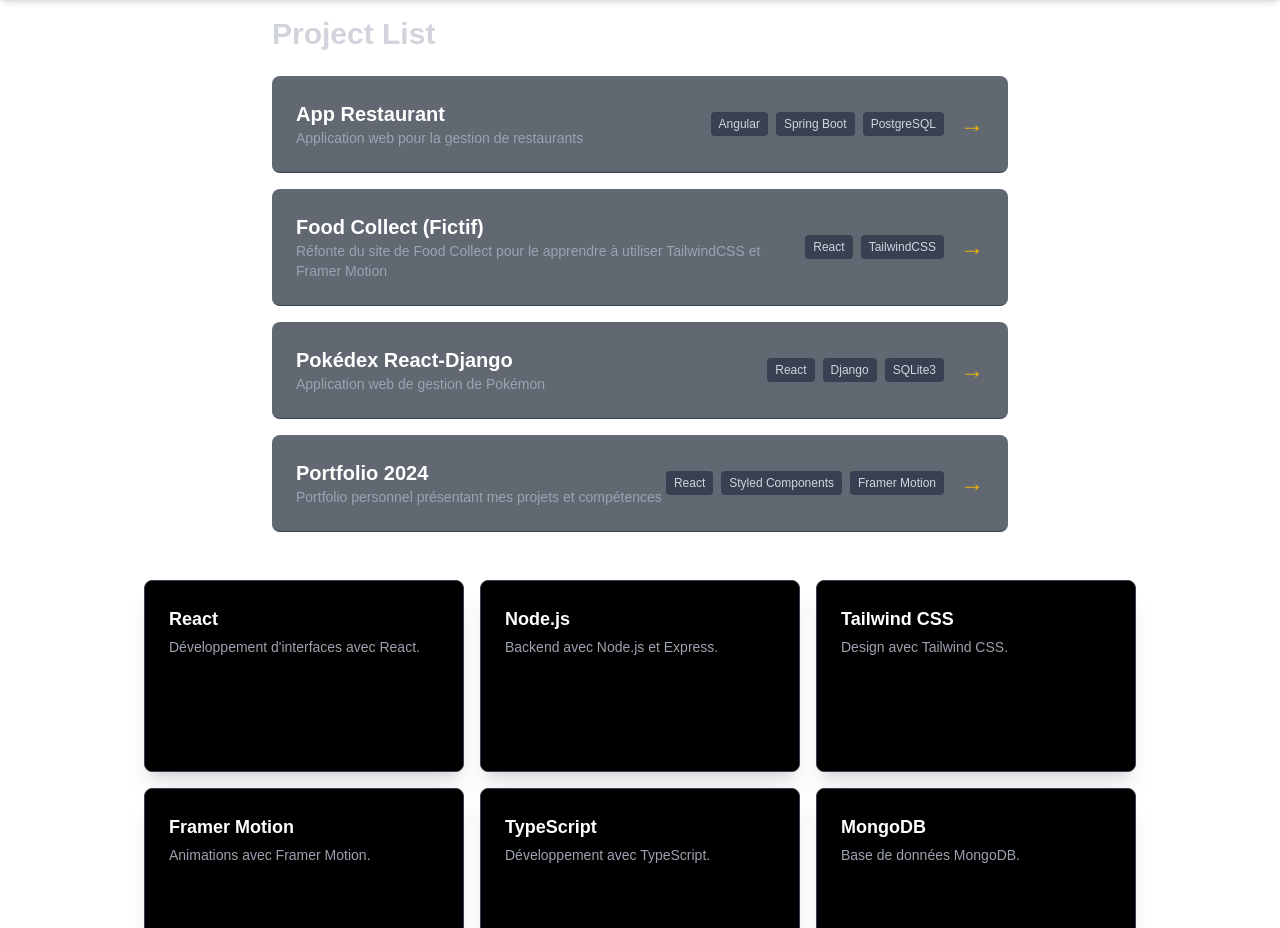
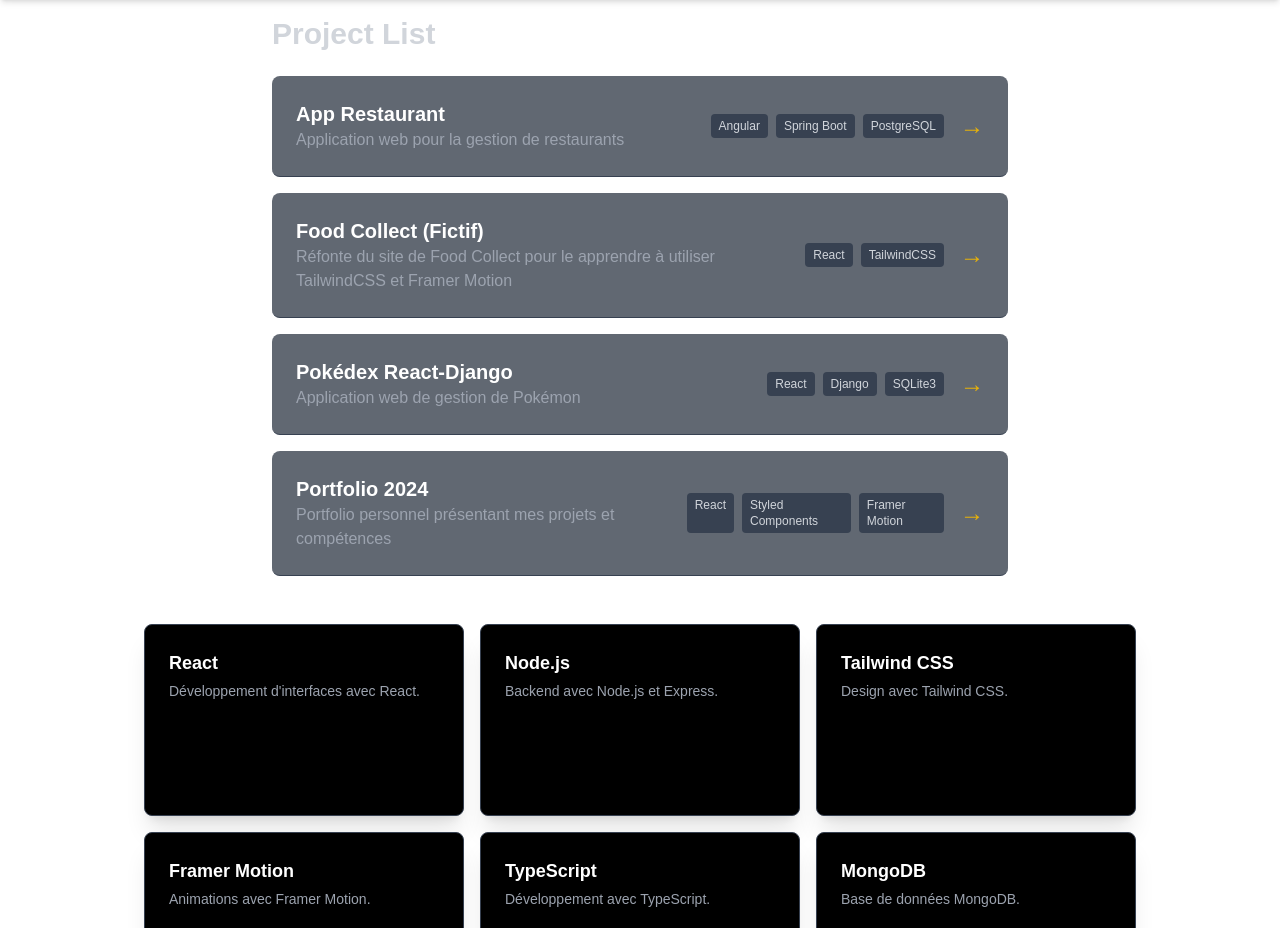
Before and after one commit to D-Seonay/portfolio-matheo-delaunay-2025, a Next.js app: page / in a window 1280 px wide. Shown: the part 820-1748 px from the top of the page. Built offline with nearby package versions, Linux system fonts and the light colour scheme.

Commit message:
Improve ProjectList mobile responsiveness and layout

```diff
--- a/src/app/components/ProjectList.tsx
+++ b/src/app/components/ProjectList.tsx
@@ -71,7 +71,7 @@ export default function ProjectList() {
             onMouseLeave={() => setHoveredIndex(null)}
           >
             <motion.div
-              className="flex items-center justify-between md:p-6 p-2 border-b border-gray-700 rounded-lg bg-gray-800 cursor-pointer transition-all duration-100"
+              className="flex items-left sm:items-center justify-between sm:flex-row flex-col md:p-6 p-2 border-b border-gray-700 rounded-lg bg-gray-800 cursor-pointer transition-all duration-100"
               animate={{
                 backgroundColor: hoveredIndex === idx ? "rgba(17, 17, 17, 0.9)" : "rgba(31, 41, 55, 0.7)",
                 scale: hoveredIndex === idx ? 1.02 : 1
@@ -85,7 +85,7 @@ export default function ProjectList() {
                 }`}>
                   {project.name}
                 </span>
-                <span className="text-sm text-gray-400">{project.description}</span>
+                <span className="text-sm font-normal sm:text-base text-gray-400">{project.description}</span>
               </div>
               <div className="flex items-center gap-4">
                 <div className="flex gap-2">
```
